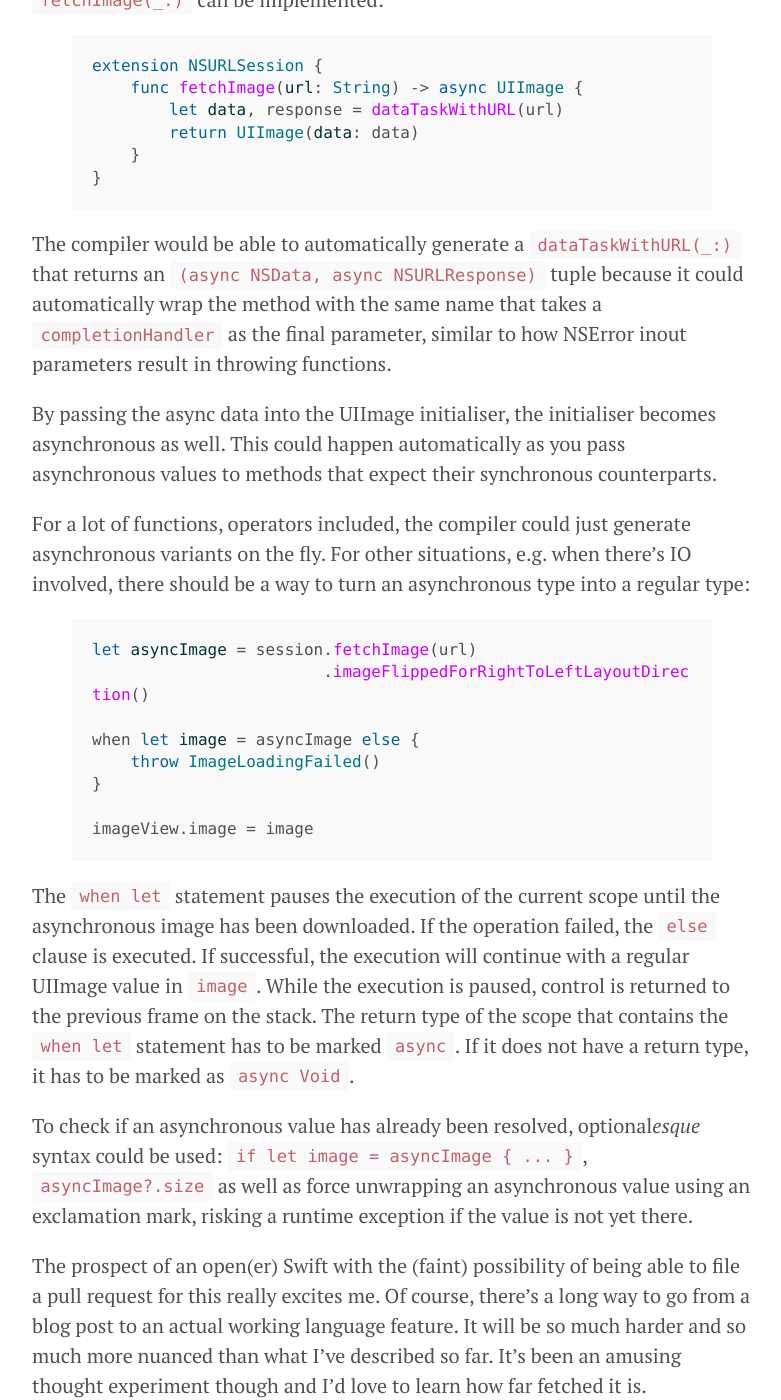
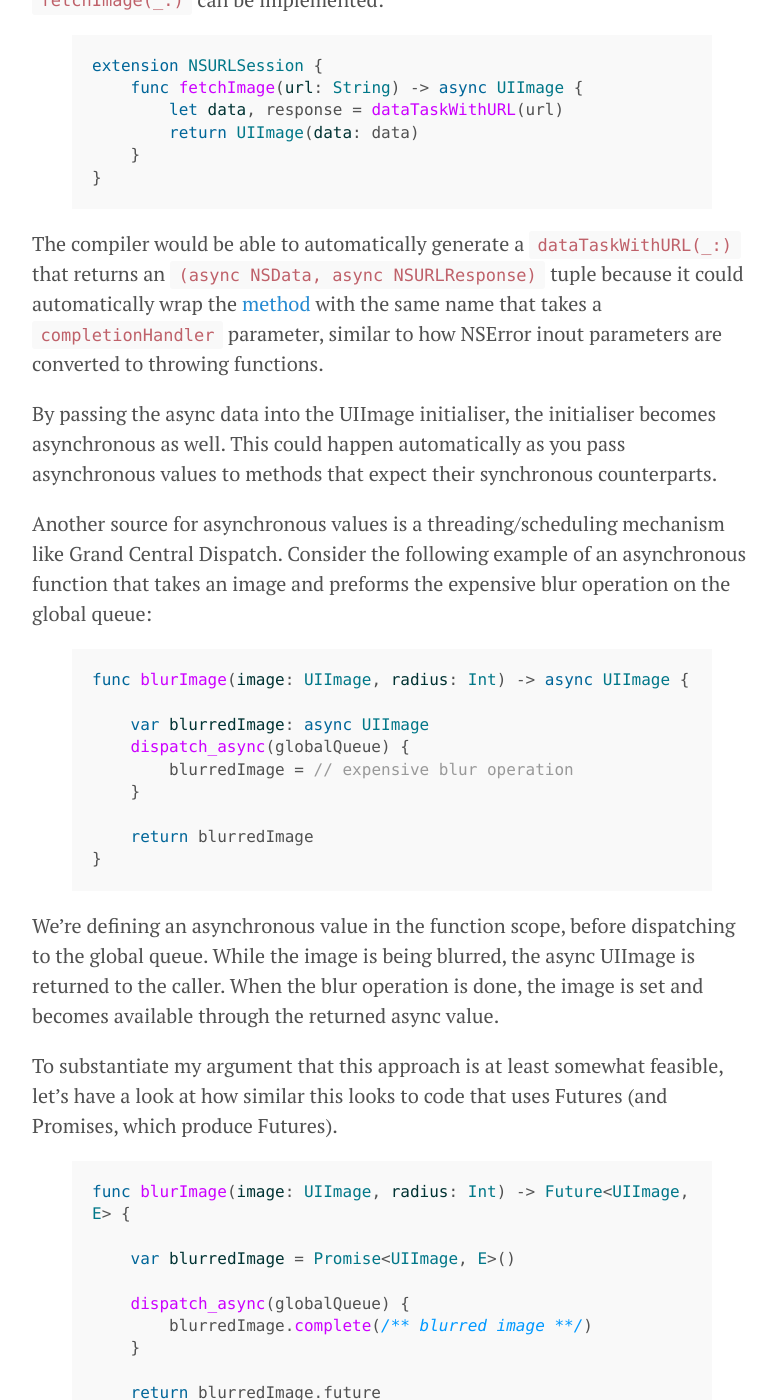
Before and after one commit to Thomvis/thomvis.github.io, a Jekyll site: the page built from _posts/2015-11-26-async-swift.md, in a window 1280 px wide and 1400 px high, scrolled down 4338 px. Shown: the whole window, without its empty margins (248-1029 px from the left). Built offline with Jekyll 4.4.1, drawn with Linux system fonts in a browser that asks for light colours; some of the changed text lies outside the part shown.

Commit message:
Extended the second part a bit

```diff
--- a/_posts/2015-11-26-async-swift.md
+++ b/_posts/2015-11-26-async-swift.md
@@ -86,7 +86,7 @@ let image = session.fetchImage(url)
 
 While it would be possible to programmatically generate Future-compatible versions of all built-in operators and functions, I think we could go a lot further if the language would have support for asynchronous values.
 
-For the remainder of this post, I'd like to think about what built-in support for asynchronous values would look like. Needless to say, anything beyond this point is merely a thought experiment, a mental preparation for a pull request that I'd love to file once Swift is open sourced. **It's Swift fan fiction.**
+For the remainder of this post, I'd like to think about what built-in support for asynchronous values would look like. Needless to say, anything beyond this point is merely a thought experiment, a mental preparation for a pull request that I'd love to file once Swift is open sourced. It's Swift fan fiction.
 
 # In a Swift version far far away...
 
@@ -96,7 +96,7 @@ There's the `Optional` enum, but you hardly ever use it directly. At the same ti
 
 Let's imagine what this would look like.
 
-Firstly we need a way to mark a type as asynchronous, like the question mark for optionals. Let's use the `async` keyword and allow it to be put in front of a type. If it is used in the return type of a function, the function becomes an asynchronous operation. Any functions called on an `async` type also become asynchronous operations.
+Firstly we need a way to mark a type as asynchronous, similar to how we use the question mark a type optional. Let's use the `async` keyword and allow it to be put in front of a type. If it is used in the return type of a function, the function becomes an asynchronous operation. Any functions called on an `async` type also become asynchronous operations.
 
 In the context of the example that we've been using so far, let's look at how `fetchImage(_:)` can be implemented:
 
@@ -109,14 +109,44 @@ extension NSURLSession {
 }
 {% endhighlight %}
 
-The compiler would be able to automatically generate a `dataTaskWithURL(_:)` that returns an `(async NSData, async NSURLResponse)` tuple because it could automatically wrap the method with the same name that takes a `completionHandler` as the final parameter, similar to how NSError inout parameters result in throwing functions.
+The compiler would be able to automatically generate a `dataTaskWithURL(_:)` that returns an `(async NSData, async NSURLResponse)` tuple because it could automatically wrap the [method](https://developer.apple.com/library/ios/documentation/Foundation/Reference/NSURLSession_class/#//apple_ref/occ/instm/NSURLSession/dataTaskWithURL:completionHandler:) with the same name that takes a `completionHandler` parameter, similar to how NSError inout parameters are converted to throwing functions.
 
 By passing the async data into the UIImage initialiser, the initialiser becomes asynchronous as well. This could happen automatically as you pass asynchronous values to methods that expect their synchronous counterparts.
 
-For a lot of functions, operators included, the compiler could just generate asynchronous variants on the fly. For other situations, e.g. when there's IO involved, there should be a way to turn an asynchronous type into a regular type:
+Another source for asynchronous values is a threading/scheduling mechanism like Grand Central Dispatch. Consider the following example of an asynchronous function that takes an image and preforms the expensive blur operation on the global queue:
 
 {% highlight swift %}
+func blurImage(image: UIImage, radius: Int) -> async UIImage {
 
+    var blurredImage: async UIImage
+    dispatch_async(globalQueue) {
+        blurredImage = // expensive blur operation
+    }
+
+    return blurredImage
+}
+{% endhighlight %}
+
+We're defining an asynchronous value in the function scope, before dispatching to the global queue. While the image is being blurred, the async UIImage is returned to the caller. When the blur operation is done, the image is set and becomes available through the returned async value.
+
+To substantiate my argument that this approach is at least somewhat feasible, let's have a look at how similar this looks to code that uses Futures (and Promises, which produce Futures).
+
+{% highlight swift %}
+func blurImage(image: UIImage, radius: Int) -> Future<UIImage, E> {
+
+    var blurredImage = Promise<UIImage, E>()
+
+    dispatch_async(globalQueue) {
+        blurredImage.complete(/** blurred image **/)
+    }
+
+    return blurredImage.future
+}
+{% endhighlight %}
+
+For a lot of functions, operators included, the compiler could just generate asynchronous variants on the fly. For other situations, e.g. when there's IO involved, there should be a way to turn an asynchronous type into their synchronous counterparts:
+
+{% highlight swift %}
 let asyncImage = session.fetchImage(url)
                         .imageFlippedForRightToLeftLayoutDirection()
 
```
